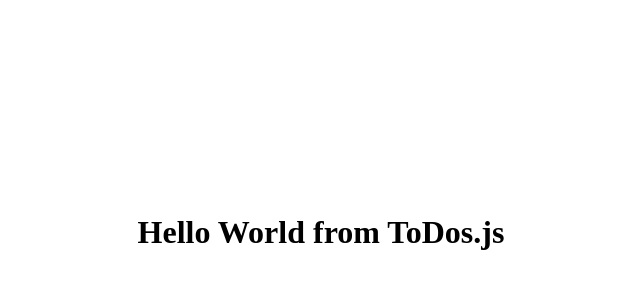
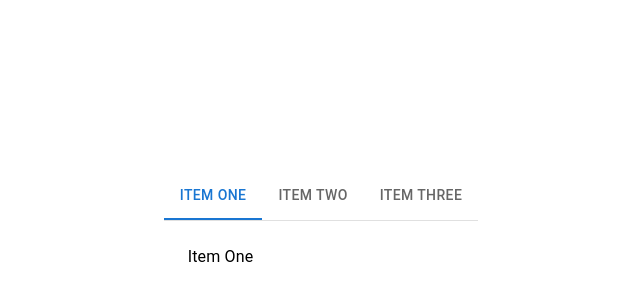
Before and after one commit to ramitheeb/GSG-React-Bootcamp, a React (Create React App) app: page / in a window 1280 px wide. Shown: the part 168-468 px from the top of the page, without its empty margins (319-959 px from the left). Built offline with nearby package versions, Linux system fonts and the light colour scheme.

Commit message:
add tabs

```diff
--- a/src/ToDos.js
+++ b/src/ToDos.js
@@ -1,9 +1,58 @@
+import Box from '@mui/material/Box';
+import Tab from '@mui/material/Tab';
+import Tabs from '@mui/material/Tabs';
+import React from "react"
+import Typography from '@mui/material/Typography';
 
+
+function TabPanel(props) {
+    const { children, value, index, ...other } = props;
+
+    return (
+        <div
+            role="tabpanel"
+            hidden={value !== index}
+            id={`simple-tabpanel-${index}`}
+            aria-labelledby={`simple-tab-${index}`}
+            {...other}
+        >
+            {value === index && (
+                <Box sx={{ p: 3 }}>
+                    <Typography>{children}</Typography>
+                </Box>
+            )}
+        </div>
+    );
+}
 
 const ToDos = () => {
 
+    const [value, setValue] = React.useState(0);
+
+    const handleChange = (event, newValue) => {
+        setValue(newValue);
+    };
+
+
     return (<div>
-        <h1>Hello World from ToDos.js </h1>
+        <Box sx={{ width: '100%' }}>
+            <Box sx={{ borderBottom: 1, borderColor: 'divider' }}>
+                <Tabs value={value} onChange={handleChange} aria-label="basic tabs example">
+                    <Tab label="Item One" />
+                    <Tab label="Item Two" />
+                    <Tab label="Item Three" />
+                </Tabs>
+            </Box>
+            <TabPanel value={value} index={0}>
+                Item One
+            </TabPanel>
+            <TabPanel value={value} index={1}>
+                Item Two
+            </TabPanel>
+            <TabPanel value={value} index={2}>
+                Item Three
+            </TabPanel>
+        </Box>
     </div>)
 }
 
```
